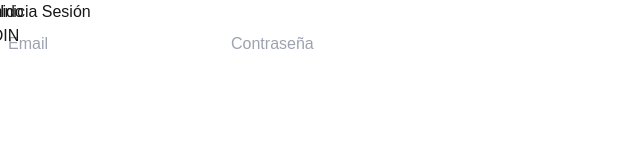
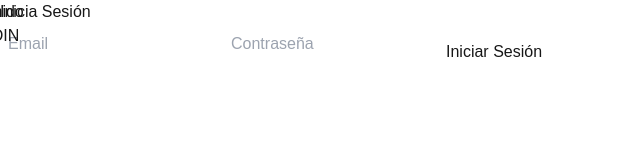
Before and after one commit to EduVibeOrganization/EduVibe-Frontend, a Next.js app: page / in a window 1280 px wide. Shown: the top 160 px of the page, without its empty margins (0-640 px from the left). Built offline with nearby package versions, Linux system fonts and the light colour scheme.

Commit message:
style(public): defined custom button for common use

```diff
--- /dev/null
+++ b/src/components/custom-button.component.tsx
@@ -0,0 +1,19 @@
+
+import { Button } from 'primereact/button';
+
+interface IButtonProps {
+    title: string;
+    onSubmit: () => void;
+}
+
+export function CustomButton({title, onSubmit} : IButtonProps) {
+    return (
+        <Button
+        label={title}
+        className='bg-white text-cyan-500 font-bold p-3 rounded-xl'
+        onClick={onSubmit}
+         text raised
+
+         />
+    )
+}
--- a/src/pages/the-auth-page.page.tsx
+++ b/src/pages/the-auth-page.page.tsx
@@ -1,3 +1,4 @@
+import { CustomButton } from "@/components/custom-button.component";
 import { CustomInputText } from "@/components/custom-input-text.component";
 import { DecorationContainer } from "@/components/decoration-container.component";
 
@@ -12,6 +13,7 @@ export function AuthPage(){
                    <h1 className="text-center text-white font-bold text-5xl"> Inicia Sesión</h1>
                    <CustomInputText value="" placeHolder={"Email"} onChange={(e) => console.log(e)}/>
                    <CustomInputText value="" placeHolder={"Contraseña"} onChange={(e) => console.log(e)}/>
+                   <CustomButton title={"Iniciar Sesión"} onSubmit={() => console.log("Iniciar Sesión")} />
                 </div>
             </div>
         </div>
```
